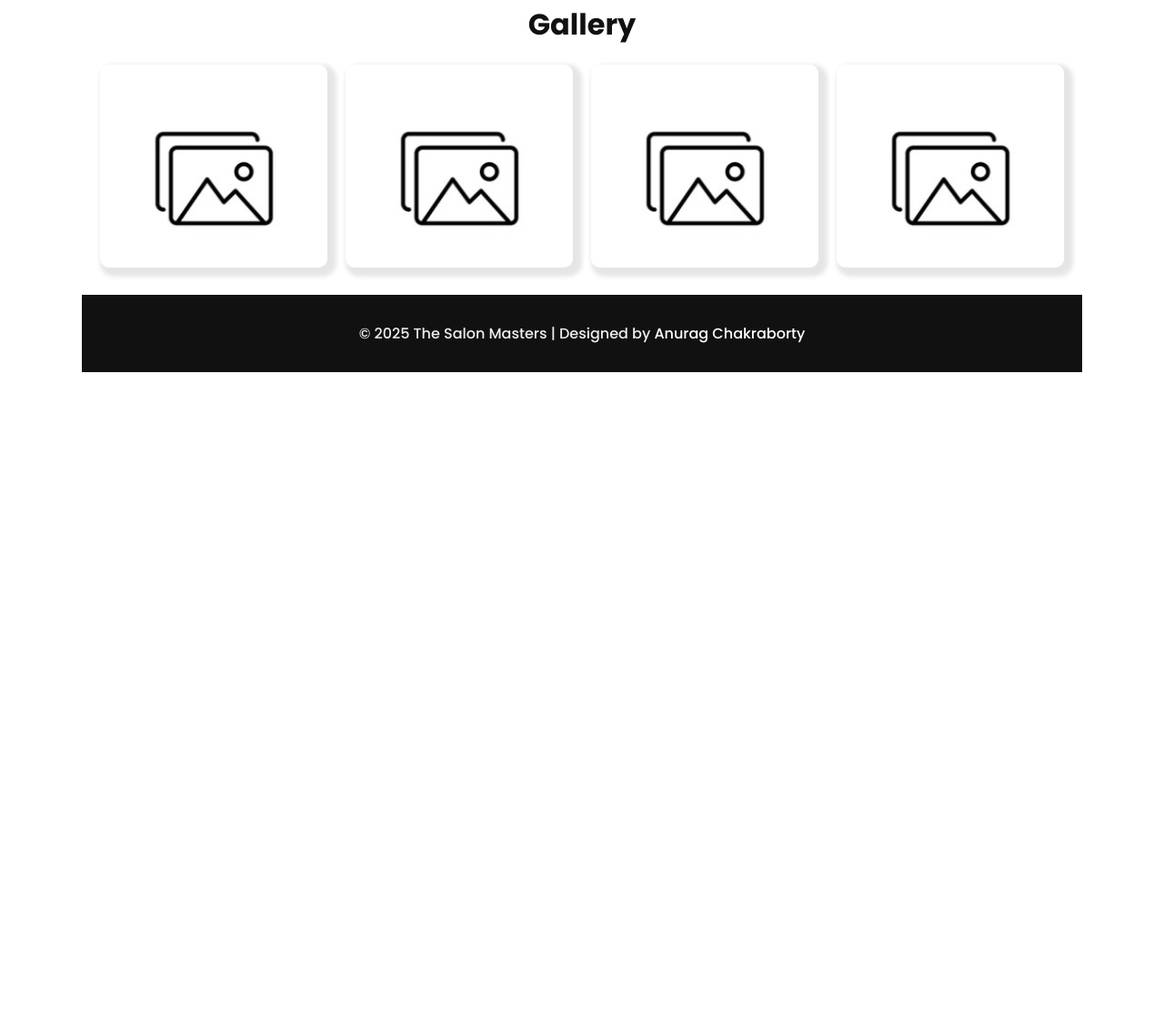
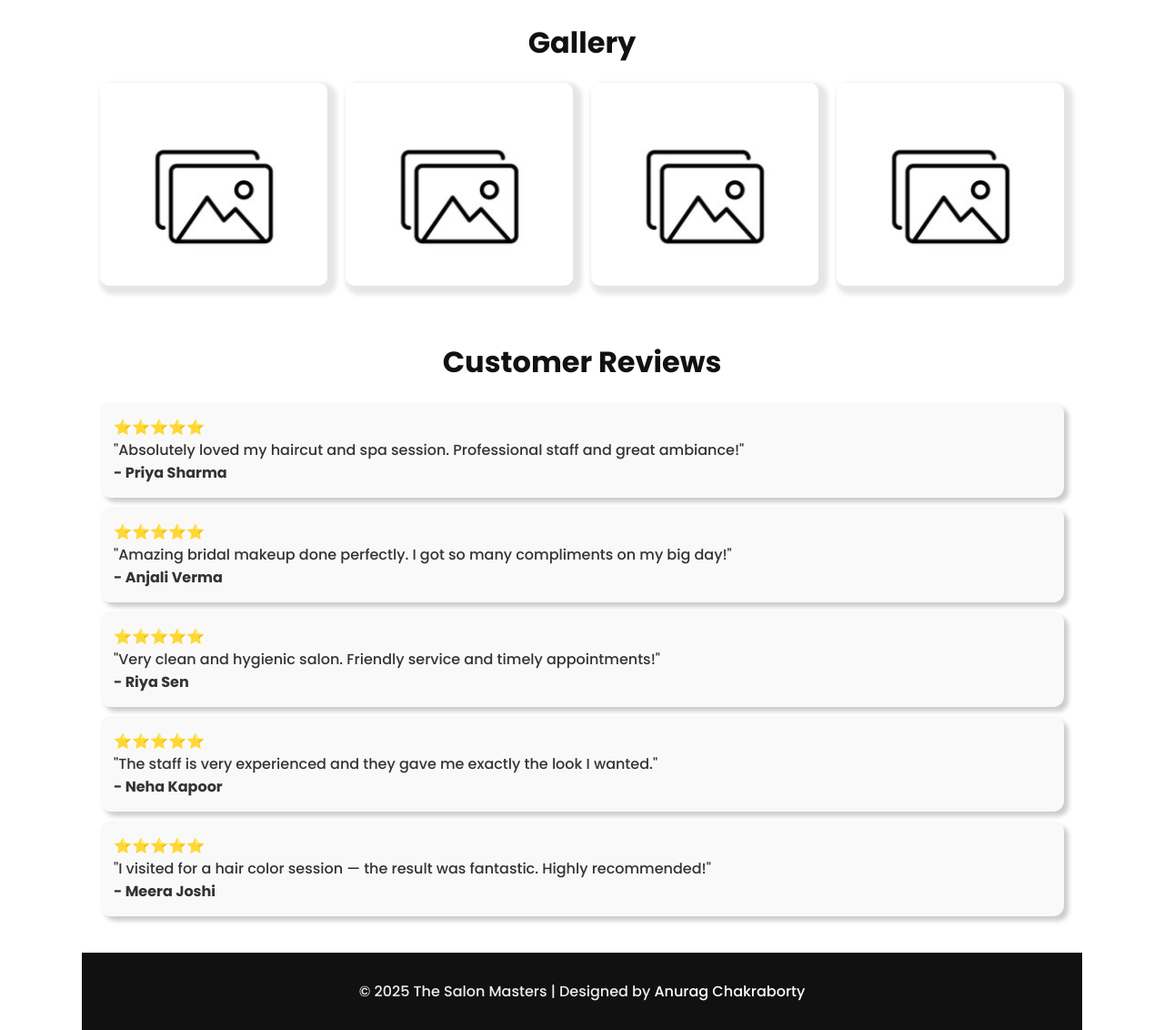
Before and after one commit to Agxor/The-Salon-Masters, a plain HTML site: page index.html in a window 1280 px wide. Shown: the part 1029-2161 px from the top of the page at 91% size. Before the commit the page ends 1438 px from the top, so only its background shows below. Drawn offline with Linux system fonts and the light colour scheme.

Commit message:
Update index.html

```diff
--- a/index.html
+++ b/index.html
@@ -284,6 +284,11 @@
         #gallery {
             scroll-margin-top: 140px;
         }
+
+        .card{
+            box-shadow: 5px 5px 5px rgba(0,0,0,0.2);
+            margin-bottom: 10px;
+        }
     </style>
 </head>
 
@@ -367,6 +372,38 @@
         </div>
     </section>
 
+    <section id="reviews">
+        <h2 class="section-title">Customer Reviews</h2>
+        <div class="reviews">
+            <div class="card">
+                <p>⭐⭐⭐⭐⭐</p>
+                <p>"Absolutely loved my haircut and spa session. Professional staff and great ambiance!"</p>
+                <strong>- Priya Sharma</strong>
+            </div>
+            <div class="card">
+                <p>⭐⭐⭐⭐⭐</p>
+                <p>"Amazing bridal makeup done perfectly. I got so many compliments on my big day!"</p>
+                <strong>- Anjali Verma</strong>
+            </div>
+            <div class="card">
+                <p>⭐⭐⭐⭐⭐</p>
+                <p>"Very clean and hygienic salon. Friendly service and timely appointments!"</p>
+                <strong>- Riya Sen</strong>
+            </div>
+            <div class="card">
+                <p>⭐⭐⭐⭐⭐</p>
+                <p>"The staff is very experienced and they gave me exactly the look I wanted."</p>
+                <strong>- Neha Kapoor</strong>
+            </div>
+            <div class="card">
+                <p>⭐⭐⭐⭐⭐</p>
+                <p>"I visited for a hair color session — the result was fantastic. Highly recommended!"</p>
+                <strong>- Meera Joshi</strong>
+            </div>
+        </div>
+    </section>
+
+
     <footer>
         &copy; 2025 The Salon Masters | Designed by <a href="https://www.instagram.com/metallified/" id="profileLink"
             target="_blank"> Anurag Chakraborty</a>
@@ -385,7 +422,6 @@
         <button id="next-arrow" class="nav-arrow">&#10095;</button>
     </div>
 
-
     <script>
         function scrollToTop() {
             window.scrollTo({
@@ -393,7 +429,6 @@
                 behavior: 'smooth'
             });
         }
-
         const modal = document.getElementById("image-modal");
         const modalImg = document.getElementById("modal-img");
         const clickableImgs = document.querySelectorAll(".clickable-image");
```
